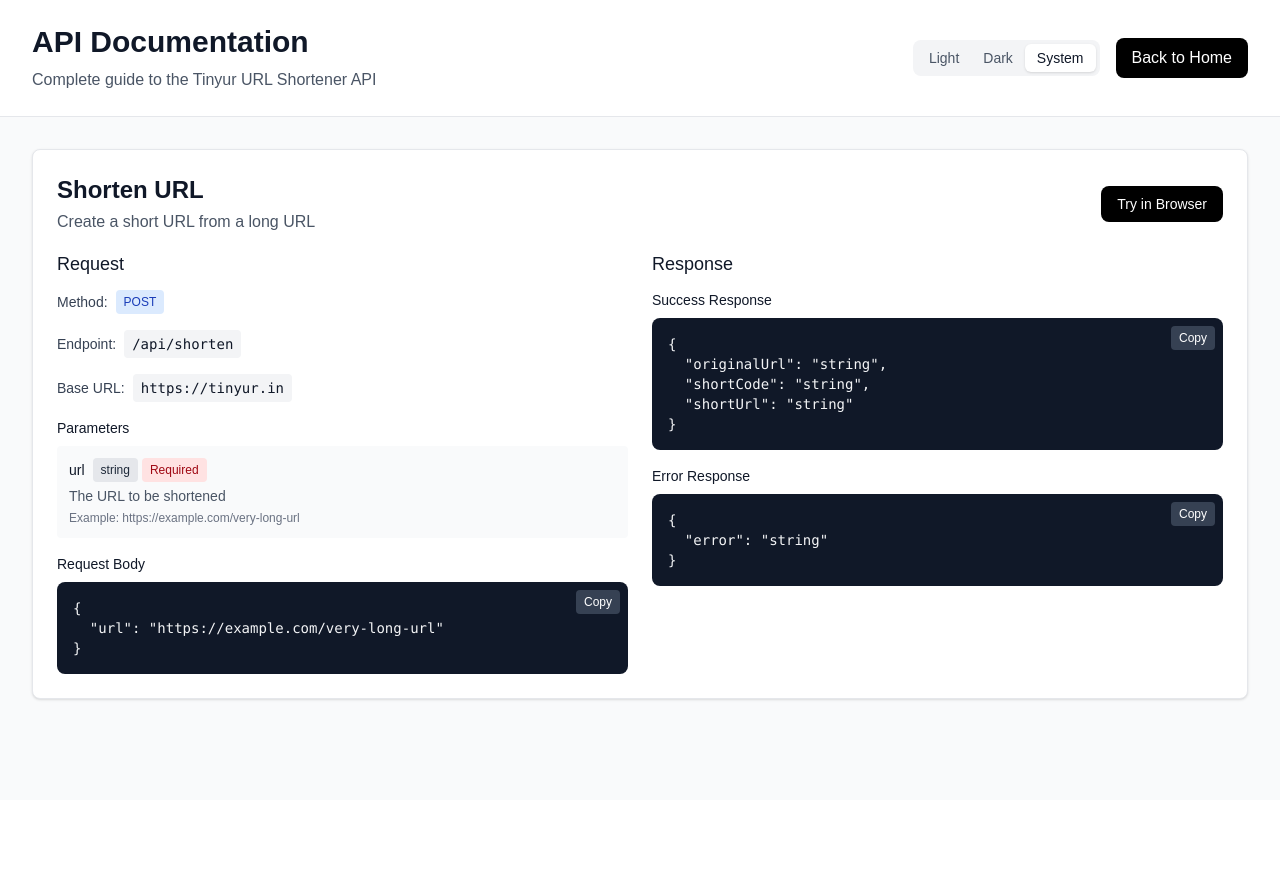
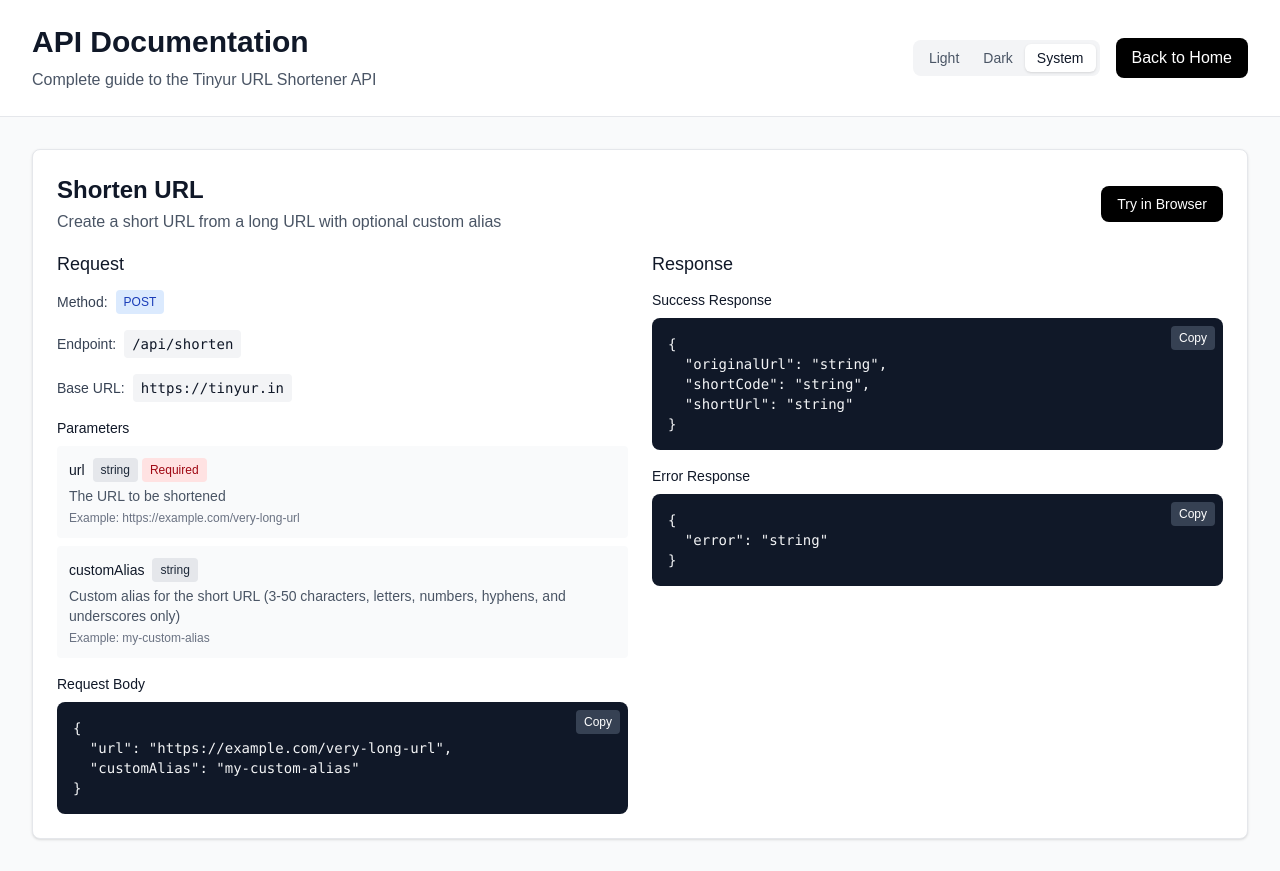
Before and after one commit to anantkrsingh/Next-URL-Shortner, a Next.js app: page /api-docs in a window 1280 px wide. Before the commit the page ends 800 px from the top, so only its background shows below. Built offline with nearby package versions, Linux system fonts and the light colour scheme.

Commit message:
feat: custom alias

```diff
--- a/src/app/api-docs/page.tsx
+++ b/src/app/api-docs/page.tsx
@@ -77,7 +77,7 @@
     title: "Shorten URL",
     method: "POST",
     endpoint: "/api/shorten",
-    description: "Create a short URL from a long URL",
+    description: "Create a short URL from a long URL with optional custom alias",
     parameters: [
       {
         name: "url",
@@ -85,6 +85,13 @@
         required: true,
         description: "The URL to be shortened",
         example: "https://example.com/very-long-url",
+      },
+      {
+        name: "customAlias",
+        type: "string",
+        required: false,
+        description: "Custom alias for the short URL (3-50 characters, letters, numbers, hyphens, and underscores only)",
+        example: "my-custom-alias",
       },
     ],
     response: {
--- a/src/app/api/shorten/route.ts
+++ b/src/app/api/shorten/route.ts
@@ -4,7 +4,7 @@
 
 export async function POST(request: NextRequest) {
   try {
-    const { url } = await request.json()
+    const { url, customAlias } = await request.json()
 
     if (!url) {
       return NextResponse.json(
@@ -20,8 +20,61 @@
       )
     }
 
+    // Validate custom alias if provided
+    if (customAlias) {
+      // Check if custom alias contains only valid characters (alphanumeric, hyphens, underscores)
+      const aliasRegex = /^[a-zA-Z0-9_-]+$/
+      if (!aliasRegex.test(customAlias)) {
+        return NextResponse.json(
+          { error: 'Custom alias can only contain letters, numbers, hyphens, and underscores' },
+          { status: 400 }
+        )
+      }
+
+      // Check if custom alias is too short or too long
+      if (customAlias.length < 3) {
+        return NextResponse.json(
+          { error: 'Custom alias must be at least 3 characters long' },
+          { status: 400 }
+        )
+      }
+
+      if (customAlias.length > 50) {
+        return NextResponse.json(
+          { error: 'Custom alias must be 50 characters or less' },
+          { status: 400 }
+        )
+      }
+
+      // Check if custom alias is already taken
+      const existingAlias = await prisma.url.findFirst({
+        where: {
+          OR: [
+            { customAlias: customAlias },
+            { shortCode: customAlias }
+          ]
+        }
+      })
+
+      if (existingAlias) {
+        return NextResponse.json(
+          { error: 'Custom alias is already taken' },
+          { status: 400 }
+        )
+      }
+    }
+
+    // If custom alias is provided, use it as the short code
+    let shortCode: string
+    if (customAlias) {
+      shortCode = customAlias
+    } else {
+      // Check if URL already exists (only for non-custom aliases)
       const existingUrl = await prisma.url.findFirst({
-      where: { originalUrl: url }
+        where: {
+          originalUrl: url,
+          customAlias: null // Only check existing URLs without custom aliases
+        }
       })
 
       if (existingUrl) {
@@ -32,9 +85,8 @@
         })
       }
 
-    let shortCode: string
+      // Generate random short code
       let isUnique = false
-
       while (!isUnique) {
         shortCode = generateShortCode()
         const existing = await prisma.url.findUnique({
@@ -44,11 +96,13 @@
           isUnique = true
         }
       }
+    }
 
     const newUrl = await prisma.url.create({
       data: {
         originalUrl: url,
-        shortCode: shortCode!
+        shortCode: shortCode!,
+        customAlias: customAlias || null
       }
     })
 
--- a/src/components/api-docs-client.tsx
+++ b/src/components/api-docs-client.tsx
@@ -117,7 +117,10 @@
 
   const handleTryInBrowser = (endpoint: Endpoint) => {
     setSelectedEndpoint(endpoint);
-    setRequestBody(JSON.stringify({ url: "https://google.com" }, null, 2));
+    setRequestBody(JSON.stringify({
+      url: "https://google.com",
+      customAlias: "my-custom-alias"
+    }, null, 2));
     setResponse(null);
     setIsModalOpen(true);
   };
@@ -255,13 +258,19 @@
                       <h4 className="text-sm font-medium text-gray-900 dark:text-white mb-2">Request Body</h4>
                       <div className="bg-gray-900 text-gray-100 p-3 sm:p-4 rounded-lg relative">
                         <button
-                          onClick={() => copyToClipboard(JSON.stringify({ url: "https://example.com/very-long-url" }, null, 2))}
+                          onClick={() => copyToClipboard(JSON.stringify({
+                            url: "https://example.com/very-long-url",
+                            customAlias: "my-custom-alias"
+                          }, null, 2))}
                           className="absolute top-2 right-2 bg-gray-700 text-white px-2 py-1 rounded text-xs hover:bg-gray-600"
                         >
                           Copy
                         </button>
                         <pre className="text-xs sm:text-sm overflow-x-auto">
-                          <code>{JSON.stringify({ url: "https://example.com/very-long-url" }, null, 2)}</code>
+                          <code>{JSON.stringify({
+                            url: "https://example.com/very-long-url",
+                            customAlias: "my-custom-alias"
+                          }, null, 2)}</code>
                         </pre>
                       </div>
                     </div>
--- a/src/components/short.tsx
+++ b/src/components/short.tsx
@@ -10,6 +10,8 @@
 
 export default function Short() {
   const [url, setUrl] = useState("");
+  const [customAlias, setCustomAlias] = useState("");
+  const [useCustomAlias, setUseCustomAlias] = useState(false);
   const [shortUrl, setShortUrl] = useState<ShortUrlResponse | null>(null);
   const [loading, setLoading] = useState(false);
   const [error, setError] = useState("");
@@ -22,12 +24,17 @@
     setShortUrl(null);
 
     try {
+      const requestBody: { url: string; customAlias?: string } = { url };
+      if (useCustomAlias && customAlias.trim()) {
+        requestBody.customAlias = customAlias.trim();
+      }
+
       const response = await fetch("/api/shorten", {
         method: "POST",
         headers: {
           "Content-Type": "application/json",
         },
-        body: JSON.stringify({ url }),
+        body: JSON.stringify(requestBody),
       });
 
       const data = await response.json();
@@ -140,6 +147,53 @@
               </button>
             </div>
           </div>
+
+          {/* Custom Alias Toggle */}
+          <div className="flex items-center space-x-3">
+            <input
+              type="checkbox"
+              id="useCustomAlias"
+              checked={useCustomAlias}
+              onChange={(e) => setUseCustomAlias(e.target.checked)}
+              className="w-5 h-5 text-blue-600 bg-black/40 border-white/30 rounded focus:ring-blue-500 focus:ring-2"
+            />
+            <label
+              htmlFor="useCustomAlias"
+              className="text-white text-shadow-lg text-lg font-semibold cursor-pointer"
+            >
+              Use custom alias
+            </label>
+          </div>
+
+          {/* Custom Alias Input */}
+          {useCustomAlias && (
+            <div>
+              <label
+                htmlFor="customAlias"
+                className="block text-shadow-lg text-lg font-semibold text-white mb-4"
+              >
+                Custom alias (optional)
+              </label>
+              <div className="relative">
+                <input
+                  type="text"
+                  id="customAlias"
+                  value={customAlias}
+                  onChange={(e) => setCustomAlias(e.target.value)}
+                  placeholder="my-custom-alias"
+                  className="w-full px-6 py-4 text-md bg-black/40 border-1 border-white/30 rounded-4xl text-white placeholder-gray-300 outline-none transition-all duration-300 backdrop-blur-sm"
+                  pattern="[a-zA-Z0-9_-]+"
+                  title="Only letters, numbers, hyphens, and underscores are allowed"
+                />
+                <div className="absolute right-4 top-1/2 transform -translate-y-1/2 text-gray-400 text-sm">
+                  {customAlias.length}/50
+                </div>
+              </div>
+              <p className="mt-2 text-sm text-gray-300">
+                Only letters, numbers, hyphens, and underscores. 3-50 characters.
+              </p>
+            </div>
+          )}
 
           <button
             type="submit"
```
Also changed, not shown: 1 other file (tests, documents, lock files or other folders). Lines whose indentation alone changed are shown as unchanged.
